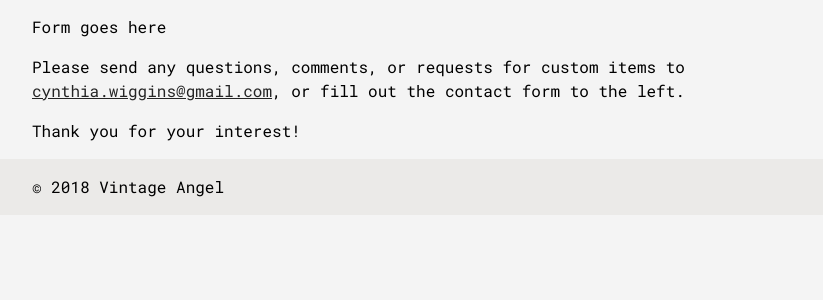
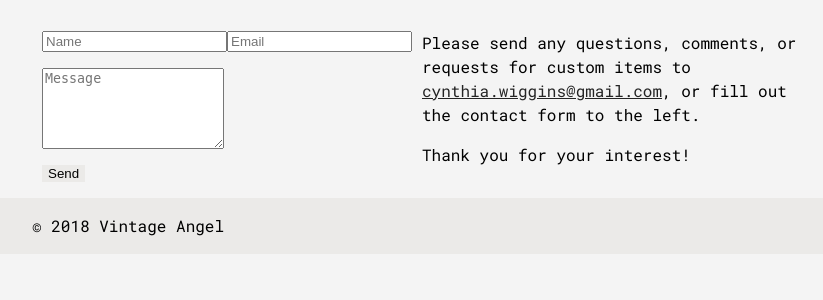
Before and after one commit to wiggins-jonathan/vintageangel.com, a Flask app: page /contact in a window 1280 px wide. Shown: the part 116-416 px from the top of the page, without its empty margins (224-1047 px from the left). Run offline with Flask 2, Linux system fonts and the light colour scheme; some libraries are stand-ins or nearby versions.

Commit message:
Add contact form to contact page, add contact page specific css

```diff
--- a/static/css/style.css
+++ b/static/css/style.css
@@ -92,6 +92,41 @@ nav li {
     padding: 5px;
 }
 
+/* Contact page */
+.contact {
+    display: flex;
+}
+
+.contact_form {
+    flex: 1;
+    margin: 0 10px;
+}
+
+.contact_text {
+    flex: 2;
+}
+
+#name_email, #message, #submit_button {
+    display: flex;
+    margin: 16px 0;
+}
+
+#name_email input[type=text] {
+    width: 50;
+}
+
+.contact_form input[type=submit] {
+   background-color: #ebeae8;
+   color: #000;
+   border: none;
+   cursor: pointer;
+}
+
+.contact input[type=submit]:hover {
+    background-color: #000;
+    color: #fff;
+}
+
 footer {
     background: #ebeae8;
 }
--- a/templates/base.html
+++ b/templates/base.html
@@ -59,7 +59,7 @@
         </nav>
 
         <section>
-            <div class="container" id="slideshow">
+            <div class="container">
                 {% block content %}{% endblock %}
             </div>
         </section>
--- a/templates/contact.html
+++ b/templates/contact.html
@@ -1,14 +1,29 @@
 {% extends "base.html" %}
 {% block content %}
-    <div class="contact_form">
-        Form goes here
-    </div>
+    <div class="contact">
+        <div class="contact_form">
+            <form action="" method="POST">
+                <div id="name_email">
+                    <input type="text" name="name" placeholder="Name"
+                    required="required">
+                    <input type="email" name="email" placeholder="Email"
+                        required="required">
+                </div>
+                <div id="message">
+                    <textarea name="message" placeholder="Message"
+                    required="required" rows="5"></textarea>
+                </div>
+                <div id="submit_button">
+                    <input class="submit" type="submit" value="Send">
+                </div>
+        </div>
 
-    <div>
-        <p> Please send any questions, comments, or requests for custom items
-        to <a href="mailto:cynthia.wiggins@gmail.com">
-        cynthia.wiggins@gmail.com</a>, or fill out the contact form to the
-        left.</p>
-        <p> Thank you for your interest!</p>
+        <div class="contact_text">
+            <p> Please send any questions, comments, or requests for custom
+            items to <a href="mailto:cynthia.wiggins@gmail.com">
+            cynthia.wiggins@gmail.com</a>, or fill out the contact form to the
+            left.</p>
+            <p> Thank you for your interest!</p>
+        </div>
     </div>
 {% endblock %}
```
